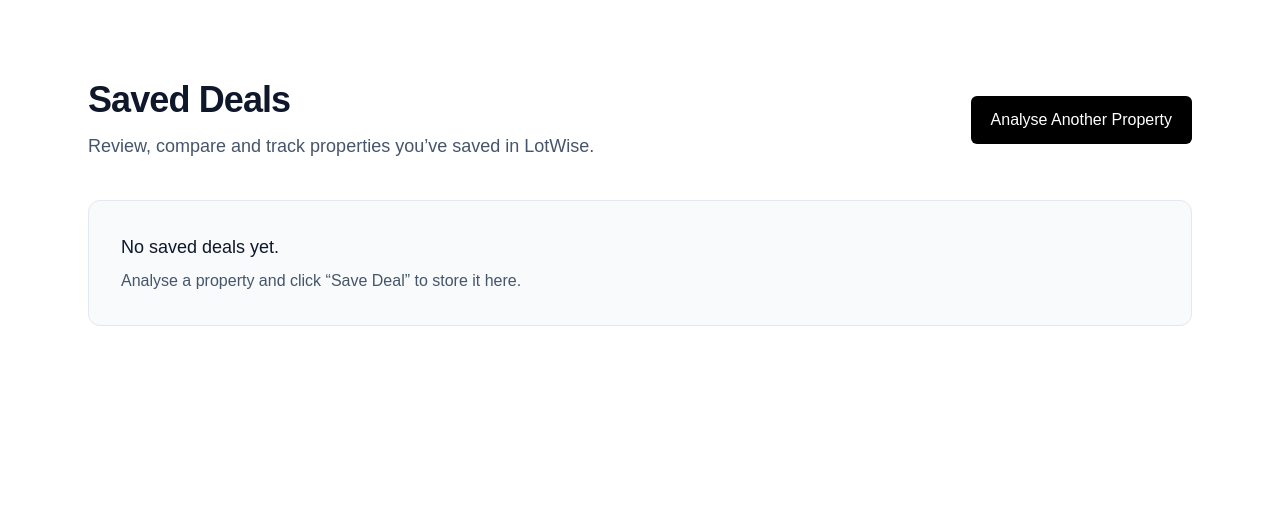
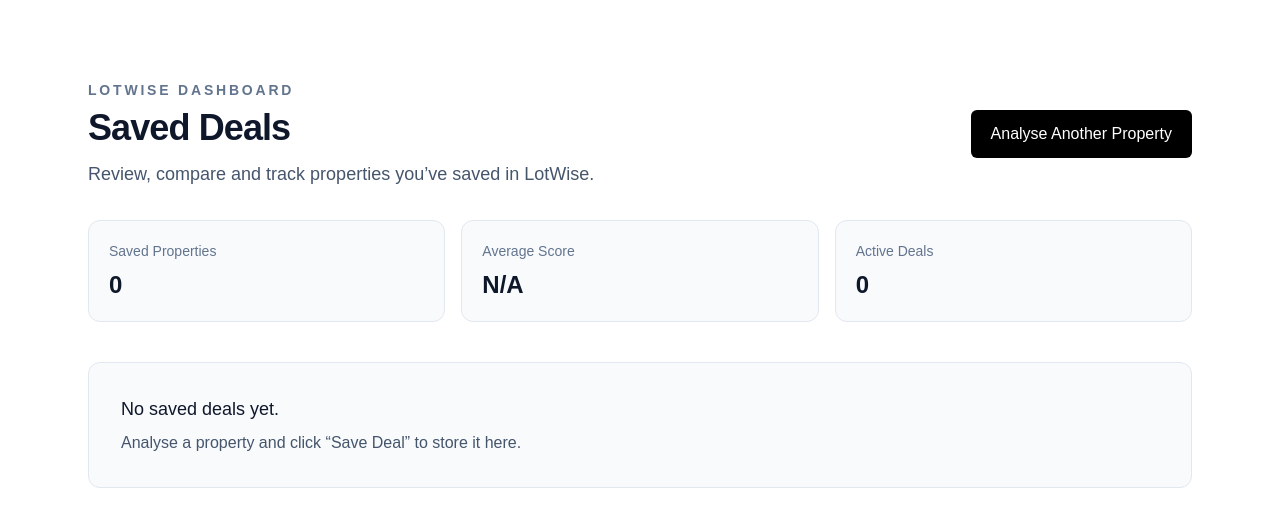
Before and after one commit to LotWise/lotwise, a Next.js app in the folder apps/web/: page /saved-deals in a window 1280 px wide. Shown: the top 526 px of the page. Built offline with nearby package versions, Linux system fonts and the light colour scheme.

Commit message:
feat: upgrade saved deals dashboard

```diff
--- a/apps/web/src/app/saved-deals/page.tsx
+++ b/apps/web/src/app/saved-deals/page.tsx
@@ -1,18 +1,19 @@
 "use client";
 
-import { useEffect, useState } from "react";
+import { useEffect, useMemo, useState } from "react";
 
 type SavedDeal = {
   id: string;
   title?: string;
-  address: string;
-  property: string;
+  address?: string;
+  property?: string;
   strategy: string;
   score: number;
   price: number;
   verdict: string;
   savedAt: string;
   image?: string;
+  heroImage?: string;
   bedrooms?: number | string;
   bathrooms?: number | string;
   propertyType?: string;
@@ -29,14 +30,15 @@
   "Purchased",
 ];
 
-function getDisplayTitle(deal: SavedDeal) {
-  if (deal.title && !deal.title.startsWith("http")) return deal.title;
-  if (deal.address && !deal.address.startsWith("http")) return deal.address;
+function cleanTitle(deal: SavedDeal) {
+  const candidate = deal.title || deal.address || "";
+
+  if (candidate && !candidate.startsWith("http")) return candidate;
 
   try {
-    const url = new URL(deal.property || deal.address);
-    const propertyId = url.pathname.split("/").filter(Boolean).pop();
-    return propertyId ? `Rightmove Property ${propertyId}` : "Saved Property";
+    const url = new URL(deal.property || deal.address || "");
+    const id = url.pathname.split("/").filter(Boolean).pop();
+    return id ? `Rightmove Property ${id}` : "Saved Property";
   } catch {
     return "Saved Property";
   }
@@ -46,28 +48,23 @@
   const [savedDeals, setSavedDeals] = useState<SavedDeal[]>([]);
 
   useEffect(() => {
-    const deals = JSON.parse(
-      localStorage.getItem("lotwise_saved_deals") || "[]"
-    );
+    const deals = JSON.parse(localStorage.getItem("lotwise_saved_deals") || "[]");
     setSavedDeals(deals);
   }, []);
+
+  const dealCount = savedDeals.length;
+
+  const averageScore = useMemo(() => {
+    if (!savedDeals.length) return 0;
+    return Math.round(
+      savedDeals.reduce((sum, deal) => sum + (deal.score || 0), 0) /
+        savedDeals.length
+    );
+  }, [savedDeals]);
 
   const saveDeals = (deals: SavedDeal[]) => {
     setSavedDeals(deals);
     localStorage.setItem("lotwise_saved_deals", JSON.stringify(deals));
-  };
-
-  const formatPrice = (value: number) => {
-    if (!value) return "N/A";
-    return new Intl.NumberFormat("en-GB", {
-      style: "currency",
-      currency: "GBP",
-      maximumFractionDigits: 0,
-    }).format(value);
-  };
-
-  const deleteDeal = (id: string) => {
-    saveDeals(savedDeals.filter((deal) => deal.id !== id));
   };
 
   const updateDeal = (id: string, updates: Partial<SavedDeal>) => {
@@ -78,12 +75,30 @@
     );
   };
 
+  const deleteDeal = (id: string) => {
+    saveDeals(savedDeals.filter((deal) => deal.id !== id));
+  };
+
+  const formatPrice = (value?: number) => {
+    if (!value) return "N/A";
+    return new Intl.NumberFormat("en-GB", {
+      style: "currency",
+      currency: "GBP",
+      maximumFractionDigits: 0,
+    }).format(value);
+  };
+
   return (
     <main className="min-h-screen bg-white text-slate-900">
       <section className="mx-auto max-w-6xl px-6 py-20">
         <div className="flex flex-col gap-4 md:flex-row md:items-center md:justify-between">
           <div>
-            <h1 className="text-4xl font-bold tracking-tight">Saved Deals</h1>
+            <p className="text-sm font-semibold uppercase tracking-[0.2em] text-slate-500">
+              LotWise Dashboard
+            </p>
+            <h1 className="mt-2 text-4xl font-bold tracking-tight">
+              Saved Deals
+            </h1>
             <p className="mt-3 text-lg text-slate-600">
               Review, compare and track properties you’ve saved in LotWise.
             </p>
@@ -92,6 +107,12 @@
           <a href="/analyse" className="rounded-md bg-black px-5 py-3 text-white">
             Analyse Another Property
           </a>
+        </div>
+
+        <div className="mt-8 grid gap-4 md:grid-cols-3">
+          <SummaryCard label="Saved Properties" value={String(dealCount)} />
+          <SummaryCard label="Average Score" value={dealCount ? `${averageScore}/100` : "N/A"} />
+          <SummaryCard label="Active Deals" value={String(savedDeals.filter((d) => d.status !== "Rejected").length)} />
         </div>
 
         {savedDeals.length === 0 ? (
@@ -106,24 +127,25 @@
         ) : (
           <div className="mt-10 grid gap-6">
             {savedDeals.map((deal) => {
-              const title = getDisplayTitle(deal);
+              const title = cleanTitle(deal);
+              const image = deal.image || deal.heroImage || "";
 
               return (
                 <div
                   key={deal.id}
-                  className="overflow-hidden rounded-2xl border border-slate-200 bg-white"
+                  className="overflow-hidden rounded-2xl border border-slate-200 bg-white shadow-sm"
                 >
-                  <div className="grid gap-0 md:grid-cols-[280px_1fr]">
+                  <div className="grid gap-0 md:grid-cols-[300px_1fr]">
                     <div className="bg-slate-100">
-                      {deal.image ? (
+                      {image ? (
                         <img
-                          src={deal.image}
+                          src={image}
                           alt={title}
-                          className="h-full min-h-[220px] w-full object-cover"
+                          className="h-full min-h-[250px] w-full object-cover"
                         />
                       ) : (
-                        <div className="flex h-full min-h-[220px] items-center justify-center p-6 text-center text-sm text-slate-500">
-                          No image saved yet
+                        <div className="flex h-full min-h-[250px] items-center justify-center p-6 text-center text-sm text-slate-500">
+                          No property image saved yet
                         </div>
                       )}
                     </div>
@@ -148,10 +170,10 @@
                             Saved on {new Date(deal.savedAt).toLocaleString("en-GB")}
                           </p>
 
-                          {(deal.bedrooms || deal.propertyType) && (
+                          {(deal.propertyType || deal.bedrooms || deal.bathrooms) && (
                             <p className="mt-2 text-sm text-slate-600">
-                              {deal.propertyType || "Property"}{" "}
-                              {deal.bedrooms ? `• ${deal.bedrooms} bed` : ""}
+                              {deal.propertyType || "Property"}
+                              {deal.bedrooms ? ` • ${deal.bedrooms} bed` : ""}
                               {deal.bathrooms ? ` • ${deal.bathrooms} bath` : ""}
                             </p>
                           )}
@@ -167,9 +189,9 @@
                       </div>
 
                       <div className="mt-6 grid gap-4 md:grid-cols-4">
-                        <Card label="Score" value={`${deal.score} / 100`} />
+                        <Card label="Score" value={`${deal.score || 0} / 100`} />
                         <Card label="Guide Price" value={formatPrice(deal.price)} />
-                        <Card label="Verdict" value={deal.verdict} />
+                        <Card label="Verdict" value={deal.verdict || "N/A"} />
 
                         <div className="rounded-lg border border-slate-200 bg-slate-50 p-4">
                           <p className="text-sm text-slate-500">Status</p>
@@ -224,6 +246,15 @@
   );
 }
 
+function SummaryCard({ label, value }: { label: string; value: string }) {
+  return (
+    <div className="rounded-xl border border-slate-200 bg-slate-50 p-5">
+      <p className="text-sm text-slate-500">{label}</p>
+      <p className="mt-2 text-2xl font-bold text-slate-900">{value}</p>
+    </div>
+  );
+}
+
 function Card({ label, value }: { label: string; value: string }) {
   return (
     <div className="rounded-lg border border-slate-200 bg-slate-50 p-4">
```
